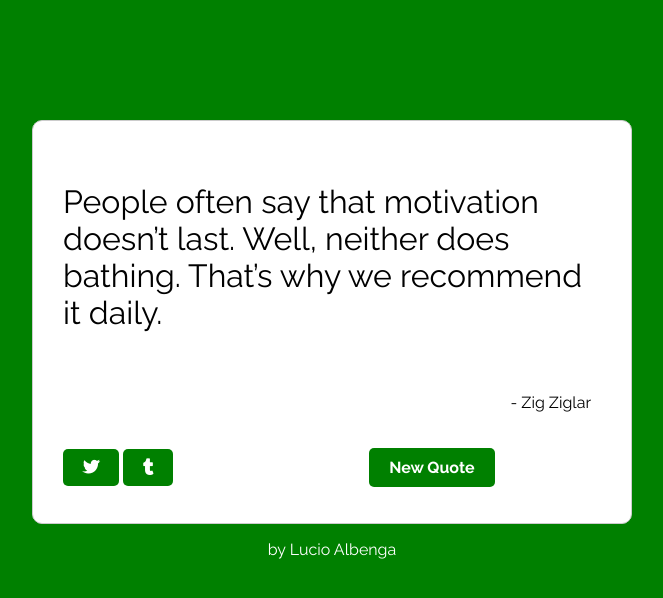
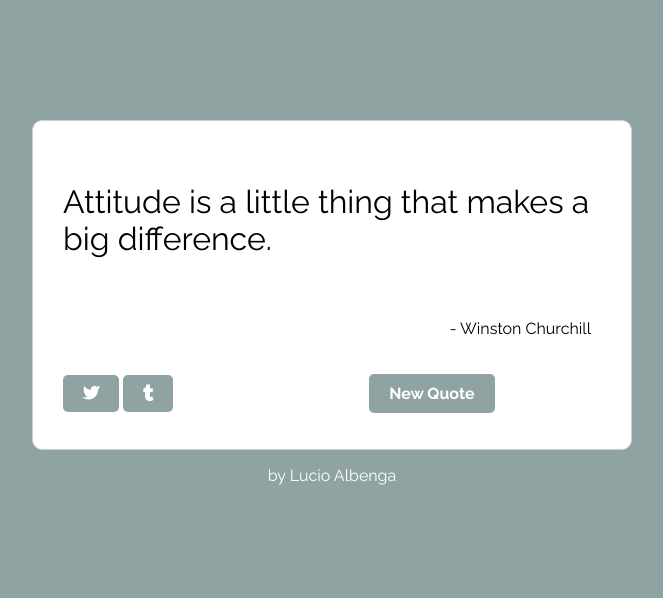
Before and after one commit to LucioAlbenga/FreeCodeCamp, a plain HTML site: page random-quote-machine/index.html in a window 1280 px wide. Shown: the whole page, without its empty margins (308-971 px from the left). Drawn offline with nearby package versions, Linux system fonts and the light colour scheme.

Commit message:
Remove hardcoded initial values
From first run it starts loading a quote in random.

```diff
--- a/random-quote-machine/css/main.css
+++ b/random-quote-machine/css/main.css
@@ -7,7 +7,7 @@ body {
 }
 
 .bgcolor {
-    background-color: green;
+    background-color: #fff;
 }
 
 #quote-box {
@@ -43,7 +43,6 @@ body {
 #buttons li a {
     text-decoration: none;
     padding: 10px 20px 10px 20px;
-    background-color: green;
     color: #fff;
     border-radius: 5px;
     font-weight: 700;
--- a/random-quote-machine/index.html
+++ b/random-quote-machine/index.html
@@ -13,8 +13,8 @@
     <body class="bgcolor">
         <div id="quote-box">
             <div id="quote">
-                <p id="text">People often say that motivation doesn’t last. Well, neither does bathing. That’s why we recommend it daily.</p>
-                <p id="author">- <span id="name">Zig Ziglar</span></p>
+                <p id="text"></p>
+                <p id="author"></p>
             </div>
             <ul id="buttons">
                 <li><a id="tweet-quote" class="share bgcolor" href="#"><i class="fab fa-twitter"></i></a></li>
--- a/random-quote-machine/js/rqm.js
+++ b/random-quote-machine/js/rqm.js
@@ -46,5 +46,6 @@ function updateColor() {
 $( document ).ready(function() {
     $(".new-quote").click(function(event){
         newQuote();
-      });
+    });
+    newQuote(); // Load a quote on first run
 });
```
